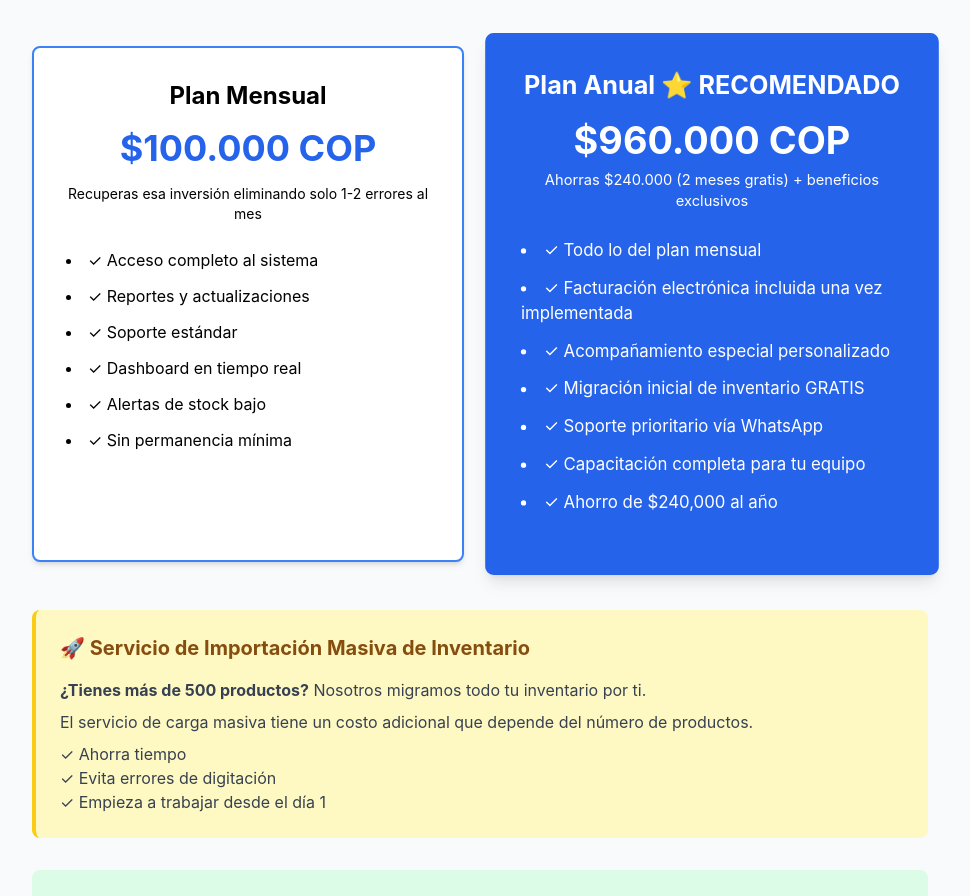
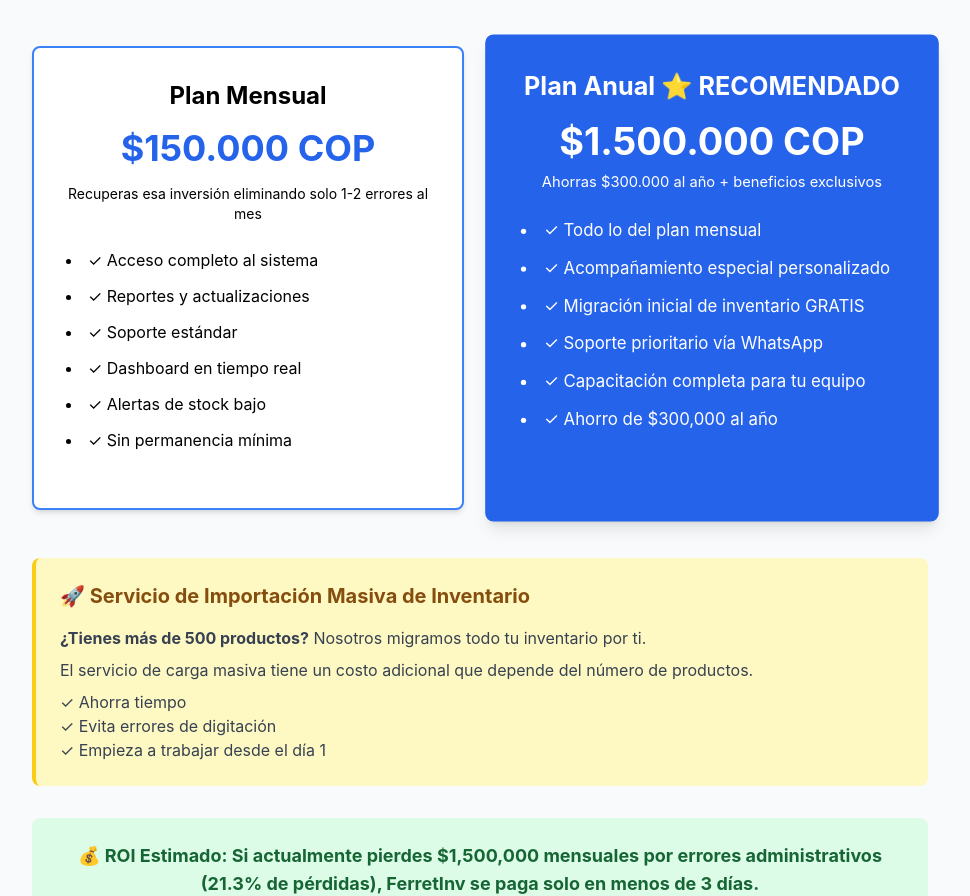
Before and after one commit to dobleh16/ferreInvSP, a React (Create React App) app: page / in a window 1280 px wide. Shown: the part 4512-5408 px from the top of the page, without its empty margins (160-1130 px from the left). Built offline with nearby package versions, Linux system fonts and the light colour scheme.

Commit message:
Update pricing: monthly to 150.000 COP, annual to 1.500.000 COP, adjust savings and remove electronic invoicing

```diff
--- a/src/components/Pricing.js
+++ b/src/components/Pricing.js
@@ -10,7 +10,7 @@ const Pricing = () => {
         <div className="grid grid-cols-1 md:grid-cols-2 gap-6 sm:gap-8 max-w-4xl mx-auto">
           <div className="bg-white p-6 sm:p-8 rounded-lg shadow-md border-2 border-blue-500">
             <h3 className="text-xl sm:text-2xl font-bold text-center mb-4">Plan Mensual</h3>
-            <div className="text-3xl sm:text-4xl font-bold text-center text-blue-600 mb-4">$100.000 COP</div>
+            <div className="text-3xl sm:text-4xl font-bold text-center text-blue-600 mb-4">$150.000 COP</div>
             <p className="text-center text-sm mb-6">Recuperas esa inversión eliminando solo 1-2 errores al mes</p>
             <ul className="space-y-3 mb-6 list-disc list-inside text-sm sm:text-base">
               <li>✓ Acceso completo al sistema</li>
@@ -23,16 +23,15 @@ const Pricing = () => {
           </div>
           <div className="bg-blue-600 text-white p-6 sm:p-8 rounded-lg shadow-lg transform md:scale-105 border-2 border-blue-600">
             <h3 className="text-xl sm:text-2xl font-bold text-center mb-4">Plan Anual ⭐ RECOMENDADO</h3>
-            <div className="text-3xl sm:text-4xl font-bold text-center mb-2">$960.000 COP</div>
-            <p className="text-sm text-center mb-6">Ahorras $240.000 (2 meses gratis) + beneficios exclusivos</p>
+            <div className="text-3xl sm:text-4xl font-bold text-center mb-2">$1.500.000 COP</div>
+            <p className="text-sm text-center mb-6">Ahorras $300.000 al año + beneficios exclusivos</p>
             <ul className="space-y-3 mb-6 list-disc list-inside text-sm sm:text-base">
               <li>✓ Todo lo del plan mensual</li>
-              <li>✓ Facturación electrónica incluida una vez implementada</li>
               <li>✓ Acompañamiento especial personalizado</li>
               <li>✓ Migración inicial de inventario GRATIS</li>
               <li>✓ Soporte prioritario vía WhatsApp</li>
               <li>✓ Capacitación completa para tu equipo</li>
-              <li>✓ Ahorro de $240,000 al año</li>
+              <li>✓ Ahorro de $300,000 al año</li>
             </ul>
           </div>
         </div>
```
